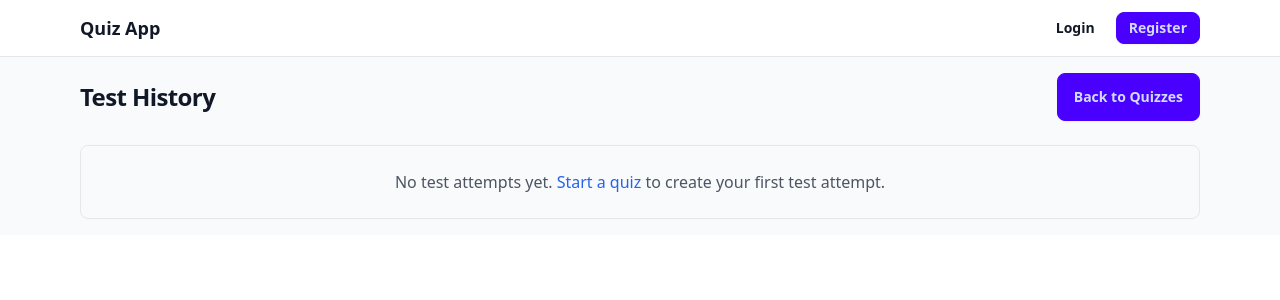
After one commit to rutra8002/quizapp, a Flask app: template templates/test_history.html in a window 1280 px wide. The commit adds this page. Shown: the top 300 px of the page. Run offline with Flask 3, Linux system fonts and the light colour scheme; the template is opened without the code that fills it, so the values that code supplies are empty; some libraries are stand-ins or nearby versions.

Commit message:
added test history

```diff
--- a/templates/quiz_completed.html
+++ b/templates/quiz_completed.html
@@ -46,10 +46,14 @@
   <p class="mt-2 text-sm text-gray-600">No answers were submitted.</p>
 {% endif %}
 
-<div class="mt-8">
+<div class="mt-8 flex gap-4">
   <a class="inline-flex items-center rounded-md bg-blue-600 px-4 py-2 text-sm font-medium text-white shadow-sm hover:bg-blue-700 focus:outline-none focus:ring-2 focus:ring-blue-500 focus:ring-offset-2"
      href="{{ url_for('index') }}">
     Back to start
   </a>
+  <a class="inline-flex items-center rounded-md bg-slate-600 px-4 py-2 text-sm font-medium text-white shadow-sm hover:bg-slate-700 focus:outline-none focus:ring-2 focus:ring-slate-500 focus:ring-offset-2"
+     href="{{ url_for('test_history') }}">
+    View Test History
+  </a>
 </div>
 {% endblock %}
--- /dev/null
+++ b/templates/test_history.html
@@ -0,0 +1,47 @@
+{% extends "base.html" %}
+
+{% block title %}Test History{% endblock %}
+
+{% block content %}
+<header class="mb-6 flex items-center justify-between">
+  <h1 class="text-2xl font-semibold tracking-tight">Test History</h1>
+  <a href="{{ url_for('index') }}" class="btn btn-primary">Back to Quizzes</a>
+</header>
+
+{% if attempts and attempts|length > 0 %}
+  <div class="overflow-hidden rounded-lg border border-gray-200 bg-white shadow-sm">
+    <table class="min-w-full divide-y divide-gray-200">
+      <thead class="bg-gray-50">
+        <tr>
+          <th scope="col" class="w-[35%] px-4 py-3 text-left text-sm font-semibold text-gray-700">Test Name</th>
+          <th scope="col" class="w-[25%] px-4 py-3 text-left text-sm font-semibold text-gray-700">Score</th>
+          <th scope="col" class="w-[25%] px-4 py-3 text-left text-sm font-semibold text-gray-700">Percentage</th>
+          <th scope="col" class="w-[15%] px-4 py-3 text-left text-sm font-semibold text-gray-700">Date</th>
+        </tr>
+      </thead>
+      <tbody class="divide-y divide-gray-100 bg-white">
+        {% for attempt in attempts %}
+          <tr class="hover:bg-gray-50 cursor-pointer">
+            <td class="px-4 py-3 text-sm text-gray-900">
+              <a href="{{ url_for('test_details', attempt_id=attempt.id) }}" class="text-blue-600 hover:text-blue-800 font-medium">
+                {{ attempt.test_name }}
+              </a>
+            </td>
+            <td class="px-4 py-3 text-sm font-medium text-gray-900">{{ attempt.score }} / {{ attempt.max_score }}</td>
+            <td class="px-4 py-3 text-sm text-gray-700">
+              <span class="inline-flex items-center rounded-full px-3 py-1 text-sm font-medium {% if attempt.score / attempt.max_score >= 0.8 %}bg-green-50 text-green-700{% elif attempt.score / attempt.max_score >= 0.6 %}bg-yellow-50 text-yellow-700{% else %}bg-red-50 text-red-700{% endif %}">
+                {{ (attempt.score / attempt.max_score * 100)|int }}%
+              </span>
+            </td>
+            <td class="px-4 py-3 text-sm text-gray-600">{{ attempt.created_at.strftime('%Y-%m-%d %H:%M') }}</td>
+          </tr>
+        {% endfor %}
+      </tbody>
+    </table>
+  </div>
+{% else %}
+  <div class="rounded-lg border border-gray-200 bg-gray-50 p-6">
+    <p class="text-center text-gray-600">No test attempts yet. <a href="{{ url_for('index') }}" class="text-blue-600 hover:text-blue-800 font-medium">Start a quiz</a> to create your first test attempt.</p>
+  </div>
+{% endif %}
+{% endblock %}
```
Also changed, not shown: app/models.py (+25 -0 lines), app/routes/quiz.py (+41 -1 lines), templates/attempt_details.html (added, +69 -0 lines), templates/index.html (+6 -3 lines).
